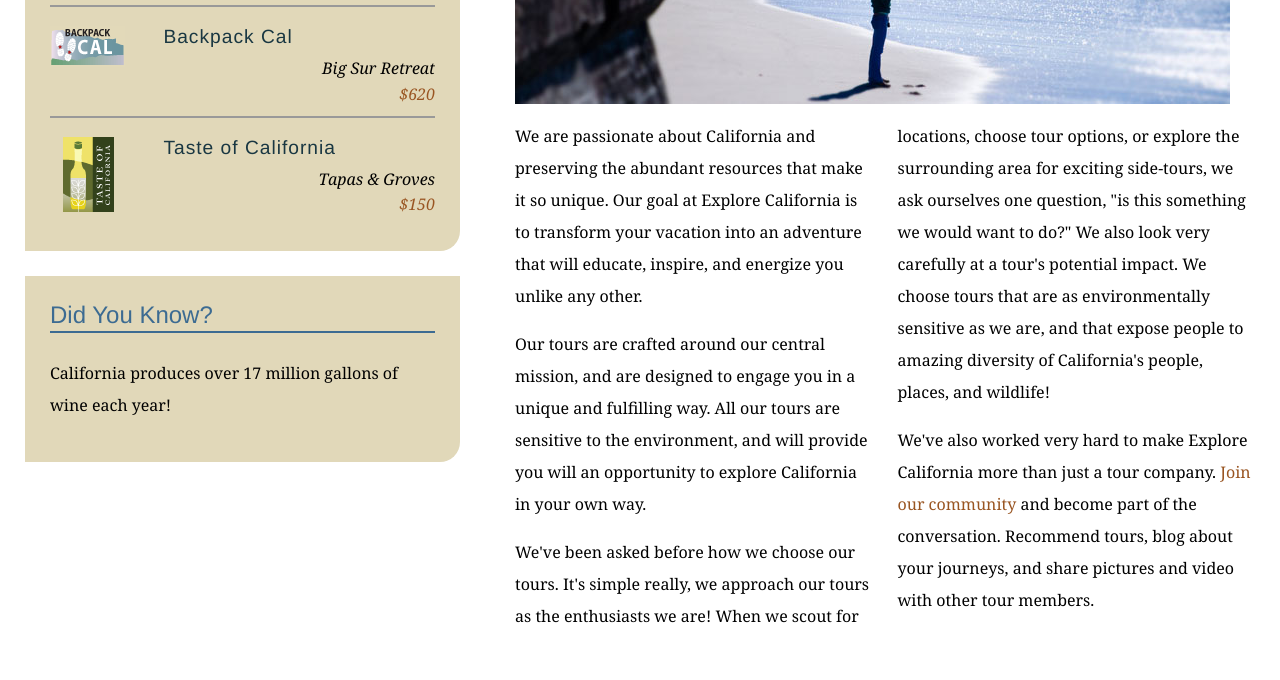
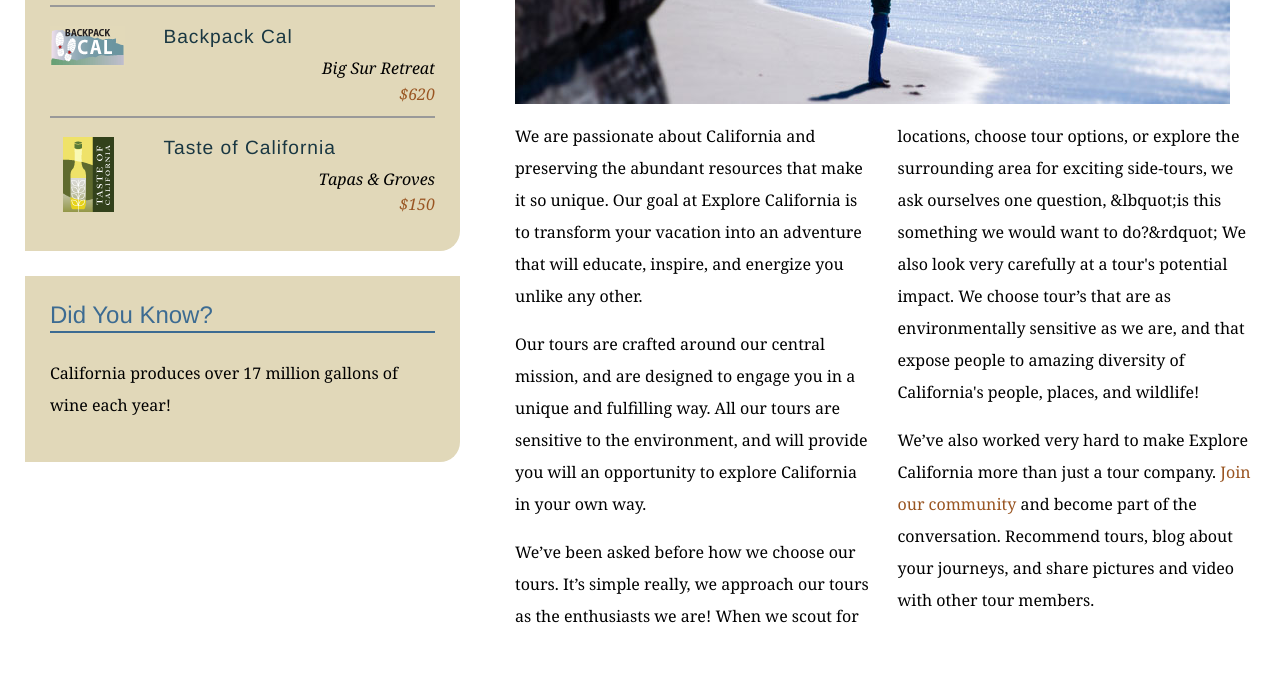
Before and after one commit to imaginate9/explore_california, a plain HTML site: page mission.html in a window 1280 px wide. Shown: the part 580-1260 px from the top of the page. Drawn offline with Linux system fonts and the light colour scheme.

Commit message:
Replaces straight quotes with curly quotes

```diff
--- a/mission.html
+++ b/mission.html
@@ -64,8 +64,8 @@
           <div class="multiCol">
             <p>We are passionate about California and preserving the abundant resources that make it so unique. Our goal at Explore California is to transform your vacation into an adventure that will educate, inspire, and energize you unlike any other.</p>
             <p>Our tours are crafted around our central mission, and are designed to engage you in a unique and fulfilling way. All our tours are sensitive to the environment, and will provide you will an opportunity to explore California in your own way.</p>
-            <p>We've been asked before how we choose our tours. It's simple really, we approach our tours as the enthusiasts we are! When we scout for locations, choose tour options, or explore the surrounding area for exciting side-tours, we ask ourselves one question, &quot;is this something we would want to do?&quot; We also look very carefully at a tour's potential impact. We choose tours that are as environmentally sensitive as we are, and that expose people to amazing diversity of California's people, places, and wildlife!</p>
-            <p>We've also worked very hard to make Explore California more than just a tour company. <a href="explorers/join.html">Join our community</a> and become part of the conversation. Recommend tours, blog about your journeys, and share pictures and video with other tour members.</p>
+            <p>We&rsquo;ve been asked before how we choose our tours. It&rsquo;s simple really, we approach our tours as the enthusiasts we are! When we scout for locations, choose tour options, or explore the surrounding area for exciting side-tours, we ask ourselves one question, &lbquot;is this something we would want to do?&rdquot; We also look very carefully at a tour's potential impact. We choose tour&rsquo;s that are as environmentally sensitive as we are, and that expose people to amazing diversity of California's people, places, and wildlife!</p>
+            <p>We&rsquo;ve also worked very hard to make Explore California more than just a tour company. <a href="explorers/join.html">Join our community</a> and become part of the conversation. Recommend tours, blog about your journeys, and share pictures and video with other tour members.</p>
           </div>
         </div>
       </div>
```
